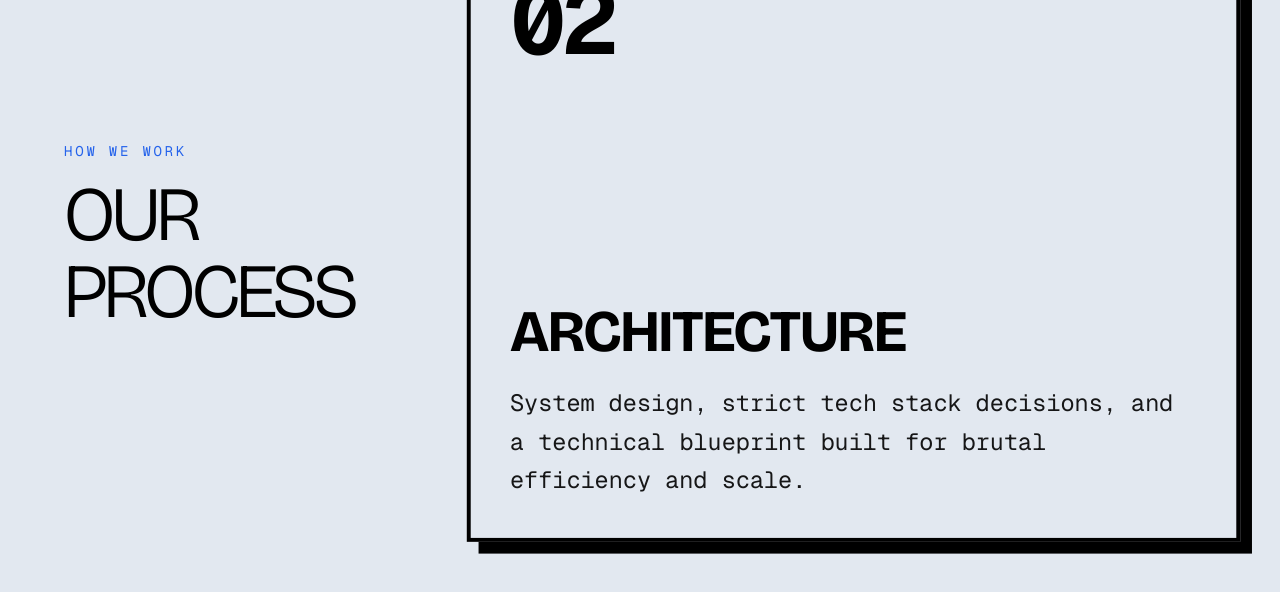
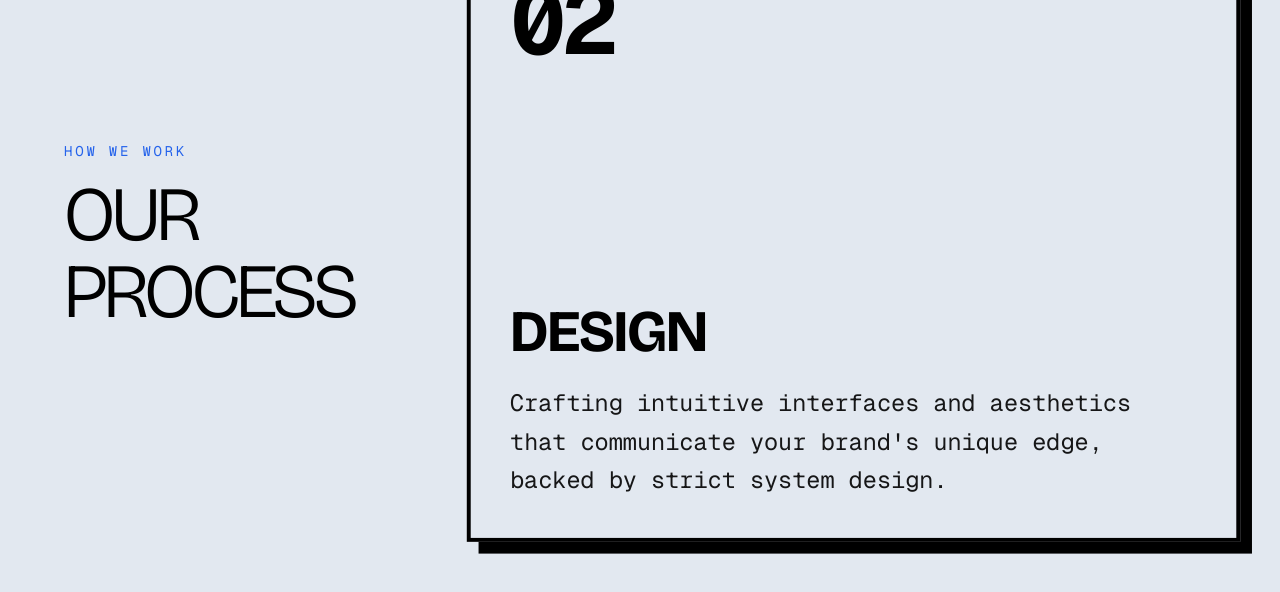
Before and after one commit to buildroot-tech/front-buildroot, a Next.js app: page /about in a window 1280 px wide. Shown: the part 1044-1636 px from the top of the page. Built offline with nearby package versions, Linux system fonts and the light colour scheme.

Commit message:
feat(i18n): update WorkflowSteps to user requested process names

```diff
--- a/components/home/WorkflowSteps.tsx
+++ b/components/home/WorkflowSteps.tsx
@@ -6,46 +6,42 @@ import { motion, useScroll, useTransform } from "framer-motion";
 const steps = [
   {
     number: "01",
-    dictKey: "discovery",
-    title: "Discovery",
-    description:
-      "We map the problem, define the exact scope, and align perfectly on your goals. No guessing, just extreme clarity.",
+    dictKey: "requirements",
+    title: "Requirements",
+    description: "We map the problem, define the exact scope, and align perfectly on your goals. No guessing, just extreme clarity.",
     color: "var(--bg-primary)",
     textColor: "var(--text-primary)",
   },
   {
     number: "02",
-    dictKey: "architecture",
-    title: "Architecture",
-    description:
-      "System design, strict tech stack decisions, and a technical blueprint built for brutal efficiency and scale.",
-    color: "var(--bg-primary)", // Blanca
+    dictKey: "design",
+    title: "Design",
+    description: "Crafting intuitive interfaces and aesthetics that communicate your brand's unique edge, backed by strict system design.",
+    color: "var(--bg-primary)",
     textColor: "var(--text-primary)",
   },
   {
     number: "03",
     dictKey: "build",
     title: "Build",
-    description:
-      "Iterative, high-velocity development with continuous feedback loops. We build it fast, we build it right.",
-    color: "var(--accent)", // Azul
+    description: "Iterative, high-velocity development. We build robust, scalable architectures for maximum performance.",
+    color: "var(--accent)",
     textColor: "white",
   },
   {
     number: "04",
-    dictKey: "ship",
-    title: "Ship",
-    description:
-      "Deploy, monitor, and scale with absolute confidence. Your product hits the market like a sledgehammer.",
-    color: "#0A0A0A", // Negra
+    dictKey: "testing",
+    title: "Testing",
+    description: "Rigorous quality, performance, and security validation to ensure the product is unbreakable.",
+    color: "#0A0A0A",
     textColor: "var(--text-inverse)",
   },
   {
     number: "05",
-    dictKey: "optimization",
-    title: "Optimization",
-    description: "Continuous monitoring, performance tuning, and scaling optimizations.",
-    color: "#000000", // Negra
+    dictKey: "production",
+    title: "Go Live",
+    description: "Deploy and scale with absolute confidence. Your product hits the market flawlessly and ready to dominate.",
+    color: "#000000",
     textColor: "var(--text-inverse)",
   },
 ];
--- a/dictionaries/en.json
+++ b/dictionaries/en.json
@@ -32,33 +32,33 @@
     },
     "process": {
       "title": "OUR PROCESS",
-      "steps": [
-        {
+      "steps": {
+        "requirements": {
           "number": "01",
-          "title": "DISCOVERY",
-          "desc": "We dive deep into your business goals, user needs, and technical requirements to form a solid foundation."
+          "title": "REQUIREMENTS",
+          "desc": "We map the problem, define the exact scope, and align perfectly on your goals. No guessing, just extreme clarity."
         },
-        {
+        "design": {
           "number": "02",
           "title": "DESIGN",
-          "desc": "Crafting intuitive interfaces and brutalist aesthetics that communicate your brand's unique edge."
+          "desc": "Crafting intuitive interfaces and aesthetics that communicate your brand's unique edge, backed by strict system design."
         },
-        {
+        "build": {
           "number": "03",
-          "title": "ENGINEERING",
-          "desc": "Building robust, scalable architectures using the latest web technologies for maximum performance."
+          "title": "BUILD",
+          "desc": "Iterative, high-velocity development. We build robust, scalable architectures for maximum performance."
         },
-        {
+        "testing": {
           "number": "04",
-          "title": "LAUNCH",
-          "desc": "Deploying and scaling your product with continuous monitoring and optimization."
+          "title": "TESTING",
+          "desc": "Rigorous quality, performance, and security validation to ensure the product is unbreakable."
         },
-        {
+        "production": {
           "number": "05",
-          "title": "OPTIMIZATION",
-          "desc": "Continuous monitoring, A/B testing, and performance tuning to ensure your product scales flawlessly."
+          "title": "GO LIVE",
+          "desc": "Deploy and scale with absolute confidence. Your product hits the market flawlessly and ready to dominate."
         }
-      ]
+      }
     },
     "work": {
       "title": "SELECTED WORK",
--- a/dictionaries/es.json
+++ b/dictionaries/es.json
@@ -32,33 +32,33 @@
     },
     "process": {
       "title": "NUESTRO PROCESO",
-      "steps": [
-        {
+      "steps": {
+        "requirements": {
           "number": "01",
-          "title": "DESCUBRIMIENTO",
-          "desc": "Analizamos a fondo tus objetivos comerciales, las necesidades del usuario y los requisitos técnicos para formar una base sólida."
+          "title": "REQUERIMIENTOS",
+          "desc": "Mapeamos el problema, definimos el alcance exacto y nos alineamos perfectamente con tus objetivos. Sin suposiciones, solo claridad extrema."
         },
-        {
+        "design": {
           "number": "02",
           "title": "DISEÑO",
-          "desc": "Creamos interfaces intuitivas y estéticas brutalistas que comunican la ventaja única de tu marca."
+          "desc": "Creamos interfaces intuitivas y estéticas que comunican la ventaja única de tu marca, con un diseño de sistema estricto."
         },
-        {
+        "build": {
           "number": "03",
-          "title": "INGENIERÍA",
-          "desc": "Construimos arquitecturas robustas y escalables utilizando las últimas tecnologías web para un rendimiento máximo."
+          "title": "CONSTRUCCIÓN",
+          "desc": "Desarrollo iterativo de alta velocidad. Construimos arquitecturas robustas y escalables con máximo rendimiento."
         },
-        {
+        "testing": {
           "number": "04",
-          "title": "LANZAMIENTO",
-          "desc": "Desplegamos y escalamos tu producto con monitoreo y optimización continuos."
+          "title": "PRUEBAS",
+          "desc": "Validación rigurosa de calidad, rendimiento y seguridad para asegurar que el producto sea irrompible."
         },
-        {
+        "production": {
           "number": "05",
-          "title": "OPTIMIZACIÓN",
-          "desc": "Monitoreo continuo, pruebas A/B y ajustes de rendimiento para asegurar que tu producto escale impecablemente."
+          "title": "PASO A PRODUCCIÓN",
+          "desc": "Desplegamos y escalamos con absoluta confianza. Tu producto sale al mercado impecablemente y listo para dominar."
         }
-      ]
+      }
     },
     "work": {
       "title": "TRABAJO DESTACADO",
```
